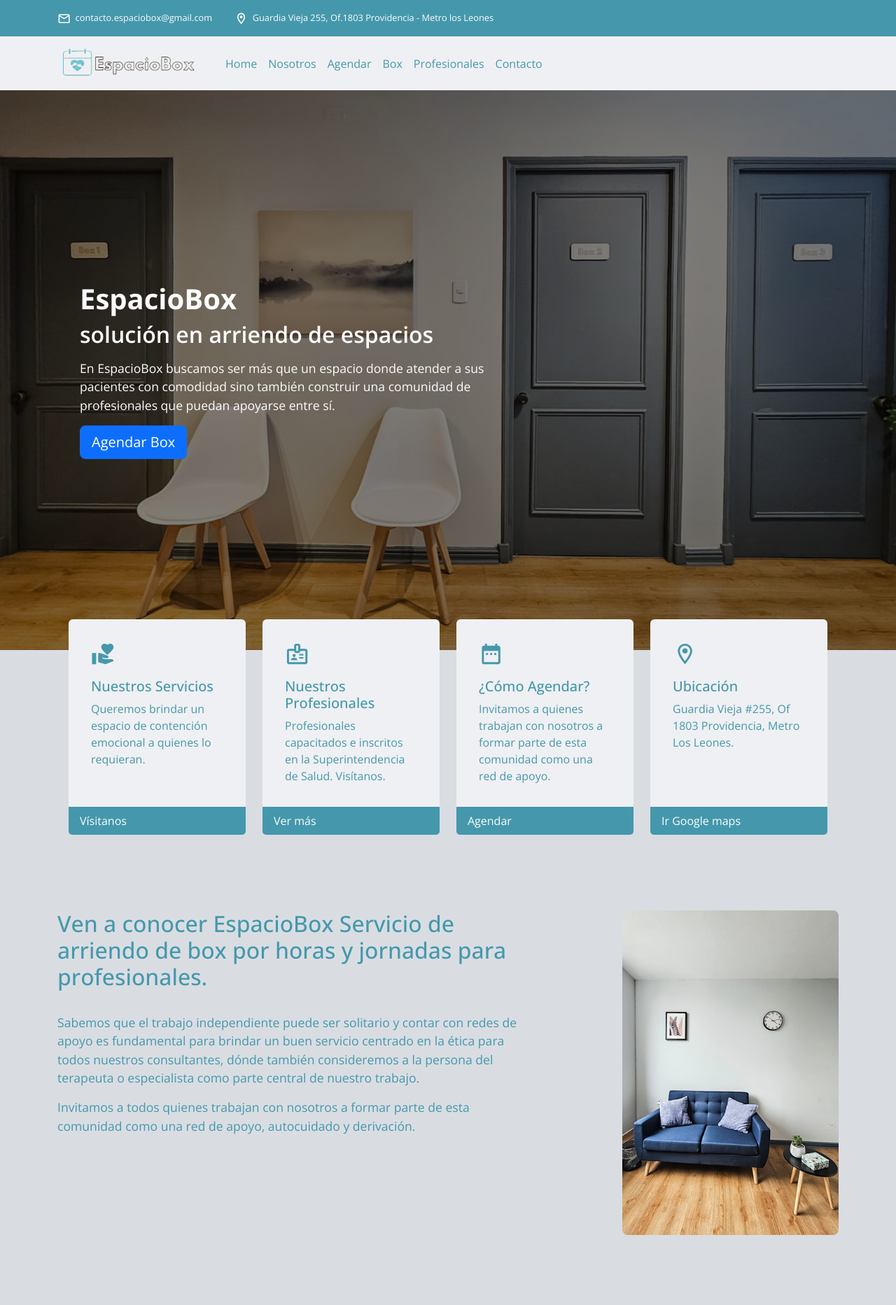
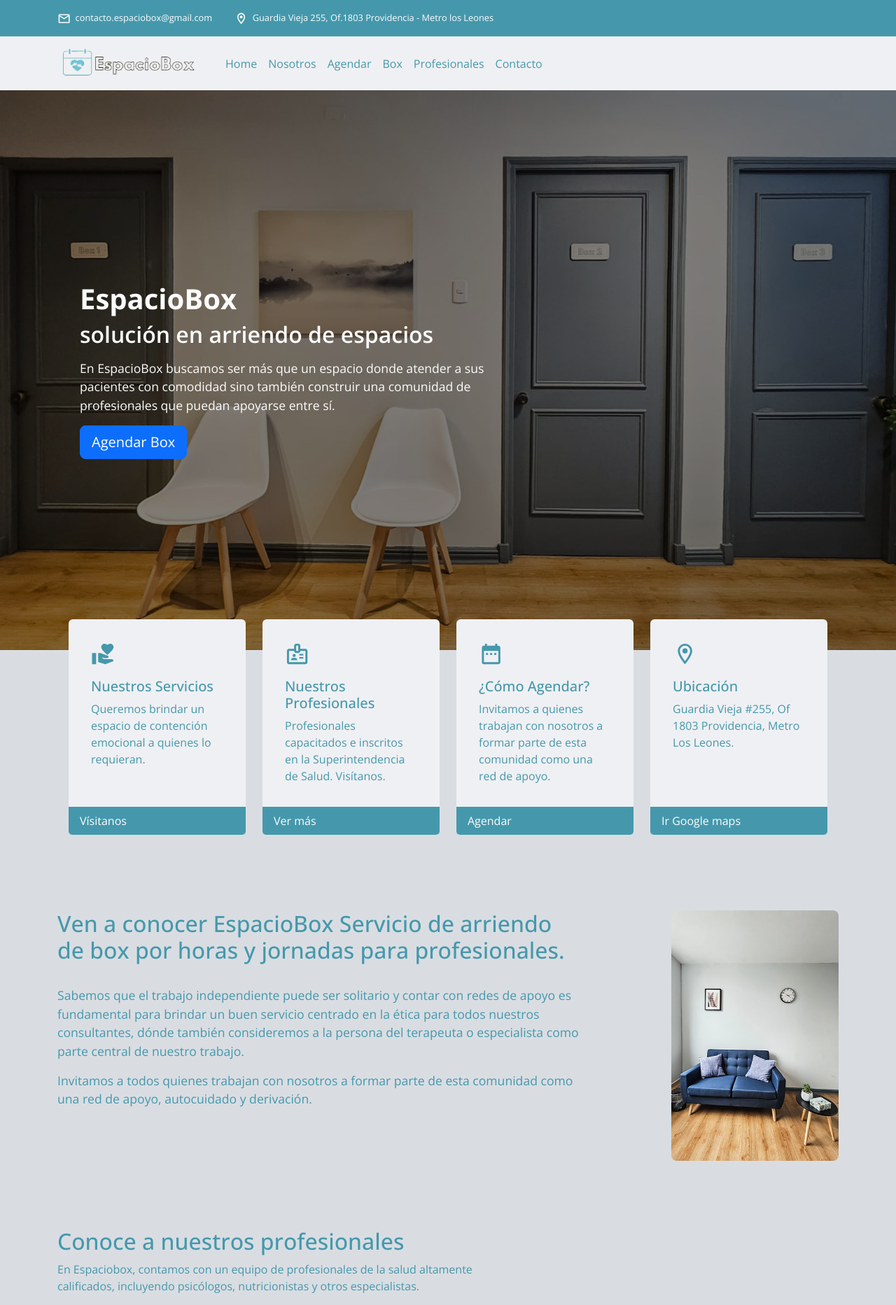
Before and after one commit to ssalinascalibar/espacio-box-noLogin, a React (Vite) app: page / in a window 1280 px wide. Shown: the top 1865 px of the page at 70% size. Built offline with nearby package versions, Linux system fonts and the light colour scheme.

Commit message:
mod img width responsive feature section

```diff
--- a/src/features/home/featureSection.css
+++ b/src/features/home/featureSection.css
@@ -4,11 +4,6 @@
     border-radius: 8px;
     display: flex;
     flex-direction: column;
-}
-
-.features-image{
-    width: 100%;
-    height: 100%;
 }
 
 .features-image img{
@@ -37,4 +32,8 @@
 
     }
 
+    .features-image{
+        width: 70%;
+    }
+
 }
```
